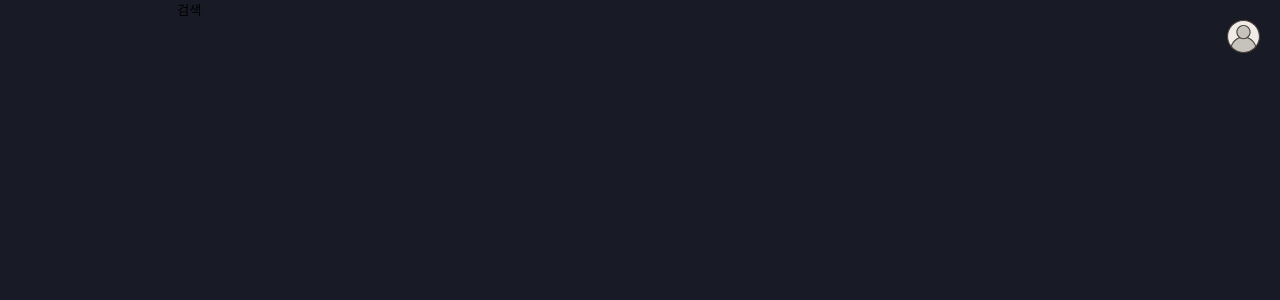
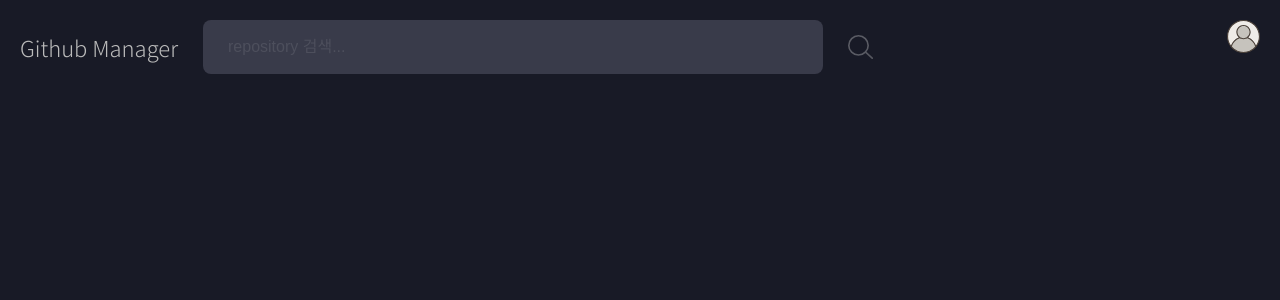
Before and after one commit to jellybrown/github-manager, a React (Create React App) app: page / in a window 1280 px wide. Shown: the top 300 px of the page. Built offline with nearby package versions, Linux system fonts and the light colour scheme.

Commit message:
Design : 디테일 스타일링
- search bar 스타일링
- 폰트 추가 및 설정
- 기타 디테일 스타일링

```diff
--- a/public/index.html
+++ b/public/index.html
@@ -1,43 +1,21 @@
 <!DOCTYPE html>
 <html lang="en">
+
 <head>
   <meta charset="utf-8" />
   <link rel="icon" href="%PUBLIC_URL%/favicon.ico" />
   <meta name="viewport" content="width=device-width, initial-scale=1" />
   <meta name="theme-color" content="#000000" />
-    <meta
-      name="description"
-      content="Web site created using create-react-app"
-    />
+  <meta name="description" content="Web site created using create-react-app" />
   <link rel="apple-touch-icon" href="%PUBLIC_URL%/logo192.png" />
-    <!--
-      manifest.json provides metadata used when your web app is installed on a
-      user's mobile device or desktop. See https://developers.google.com/web/fundamentals/web-app-manifest/
-    -->
   <link rel="manifest" href="%PUBLIC_URL%/manifest.json" />
-    <!--
-      Notice the use of %PUBLIC_URL% in the tags above.
-      It will be replaced with the URL of the `public` folder during the build.
-      Only files inside the `public` folder can be referenced from the HTML.
+  <link href="https://fonts.googleapis.com/css2?family=Noto+Sans+KR:wght@300;400;500&display=swap" rel="stylesheet">
+  <title>Github Manager</title>
+</head>
 
-      Unlike "/favicon.ico" or "favicon.ico", "%PUBLIC_URL%/favicon.ico" will
-      work correctly both with client-side routing and a non-root public URL.
-      Learn how to configure a non-root public URL by running `npm run build`.
-    -->
-    <title>React App</title>
-  </head>
 <body>
   <noscript>You need to enable JavaScript to run this app.</noscript>
   <div id="root"></div>
-    <!--
-      This HTML file is a template.
-      If you open it directly in the browser, you will see an empty page.
+</body>
 
-      You can add webfonts, meta tags, or analytics to this file.
-      The build step will place the bundled scripts into the <body> tag.
-
-      To begin the development, run `npm start` or `yarn start`.
-      To create a production bundle, use `npm run build` or `yarn build`.
-    -->
-  </body>
 </html>
--- a/src/components/Header/index.style.ts
+++ b/src/components/Header/index.style.ts
@@ -40,12 +40,13 @@ export const NumberCircle = styled.span<{ length: number }>`
   position: absolute;
   right: -6px;
   top: -3px;
-  width: 17px;
-  height: 17px;
+  width: 16px;
+  height: 16px;
   border-radius: 50%;
   color: #fff;
   background: #e46a6a;
-  font-size: 14px;
+  font-size: 12px;
+  font-weight: 300;
   display: flex;
   justify-content: center;
   align-items: center;
--- a/src/pages/home/RepoList/index.style.ts
+++ b/src/pages/home/RepoList/index.style.ts
@@ -14,10 +14,11 @@ export const Info = styled.div``;
 
 export const Star = styled.div<{ isFavorite: boolean }>`
   position: absolute;
-  left: 10px;
-  top: 20px;
-  width: 30px;
-  height: 30px;
+  left: 15px;
+  top: 28px;
+  width: 25px;
+  height: 25px;
+  background-size: 100%;
   background-image: ${({ isFavorite }) =>
     isFavorite ? `url(${FillStar})` : `url(${LineStar})`};
   background-position: center;
@@ -43,10 +44,12 @@ export const Language = styled.span`
 `;
 
 export const Description = styled.p`
-  font-size: 16px;
+  font-size: 15px;
+  line-height: 1.2;
+  font-weight: 300;
   color: #8e8e8e;
-  height: 80px;
-  padding-top: 10px;
+  height: 110px;
+  padding-top: 15px;
 `;
 
 export const SubInfo = styled.div`
--- /dev/null
+++ b/src/pages/home/SearchBar/index.style.ts
@@ -0,0 +1,71 @@
+import styled from 'styled-components';
+import Search from 'assets/icon/search.svg';
+import Delete from 'assets/icon/delete.svg';
+
+export const SearchBarWrapper = styled.div`
+  display: flex;
+  align-items: center;
+  padding: 20px;
+`;
+
+export const ServiceName = styled.h1`
+  color: #bbbbbb;
+  font-size: 22px;
+  font-weight: 300;
+`;
+
+export const InputWrapper = styled.div`
+  position: relative;
+  width: 50%;
+  min-width: 400px;
+  margin: 0 25px;
+`;
+
+export const Input = styled.input`
+  background: #393b4a;
+  padding: 18px 25px;
+  width: 100%;
+  border-radius: 8px;
+  font-size: 16px;
+  color: rgba(255, 255, 255, 0.6);
+
+  &::placeholder {
+    color: rgba(255, 255, 255, 0.1);
+  }
+`;
+
+export const DeleteButton = styled.button<{ queryLength: number }>`
+  position: absolute;
+  right: 25px;
+  top: 50%;
+  transform: translateY(-50%);
+  width: 13px;
+  height: 13px;
+  background-image: url(${Delete});
+  background-size: 100%;
+  background-repeat: no-repeat;
+  cursor: pointer;
+  opacity: 0.3;
+  transition: 0.2s;
+  transition-delay: 0.1s;
+  visibility: ${({ queryLength }) => (queryLength > 0 ? 'visible' : 'hidden')};
+
+  &:hover {
+    opacity: 0.5;
+  }
+`;
+
+export const SearchButton = styled.button`
+  width: 25px;
+  height: 25px;
+  background-image: url(${Search});
+  background-size: 100%;
+  background-repeat: no-repeat;
+  cursor: pointer;
+  opacity: 0.3;
+  transition: 0.5s;
+
+  &:hover {
+    opacity: 0.7;
+  }
+`;
--- a/src/pages/home/SearchBar/index.tsx
+++ b/src/pages/home/SearchBar/index.tsx
@@ -1,4 +1,12 @@
-import React, { ChangeEvent } from 'react';
+import React, { ChangeEvent, useRef } from 'react';
+import {
+  DeleteButton,
+  Input,
+  InputWrapper,
+  SearchBarWrapper,
+  SearchButton,
+  ServiceName,
+} from './index.style';
 import GithubService from 'lib/githubService';
 import { extractRepoContent } from 'utils/extract';
 import { Repo } from 'hooks/useRepository';
@@ -16,24 +24,47 @@ const SearchBar = ({
   searchList,
   setSearchList,
 }: SearchBarProps) => {
+  const inputRef = useRef<HTMLInputElement | null>(null);
   const githubService = new GithubService();
+
+  const getLength = (): number => {
+    return query.replaceAll(' ', '').length;
+  };
 
   const onChange = (e: ChangeEvent<HTMLInputElement>) => {
     setQuery(e.target.value);
   };
 
   const onSearch = async () => {
-    if (query.replaceAll(' ', '').length === 0) return;
+    if (getLength() === 0) return;
     const data = await githubService.search(query);
     const list = extractRepoContent(data.items);
     setSearchList(list);
   };
 
+  const resetQuery = () => {
+    setQuery('');
+    if (!inputRef.current) return;
+    inputRef.current.focus();
+  };
+
   return (
-    <>
-      <input value={query} onChange={onChange} />
-      <button onClick={onSearch}>검색</button>
-    </>
+    <SearchBarWrapper>
+      <ServiceName>Github Manager</ServiceName>
+      <InputWrapper>
+        <Input
+          ref={inputRef}
+          placeholder="repository 검색..."
+          value={query}
+          onChange={onChange}
+        />
+        <DeleteButton
+          queryLength={getLength()}
+          onClick={resetQuery}
+        ></DeleteButton>
+      </InputWrapper>
+      <SearchButton onClick={onSearch}></SearchButton>
+    </SearchBarWrapper>
   );
 };
 
--- a/src/pages/issues/IssueList/index.style.ts
+++ b/src/pages/issues/IssueList/index.style.ts
@@ -59,14 +59,12 @@ export const StateColor = styled.div<{ state: IssueState }>`
 export const Number = styled.span`
   color: #fff;
   display: inline-block;
-  height: 13px;
   margin: 0 10px;
 `;
 
 export const UserName = styled.span`
   color: #8e8e8e;
   display: inline-block;
-  height: 13px;
 `;
 
 export const UserAvatar = styled.div`
--- a/src/styles/globalStyles.ts
+++ b/src/styles/globalStyles.ts
@@ -21,6 +21,7 @@ export const GlobalStyles = createGlobalStyle`
         overflow: scroll;
         -ms-overflow-style: none;
         scrollbar-width: none;
+        font-family: 'Noto Sans KR', sans-serif;
     }
     body::-webkit-scrollbar {
         display: none;
@@ -28,5 +29,8 @@ export const GlobalStyles = createGlobalStyle`
     body.lock {
         overflow: hidden;
     }
+    button {
+        font-family: 'Noto Sans KR', sans-serif;
+    }
 
 `;
```
Lines whose indentation alone changed are shown as unchanged.
